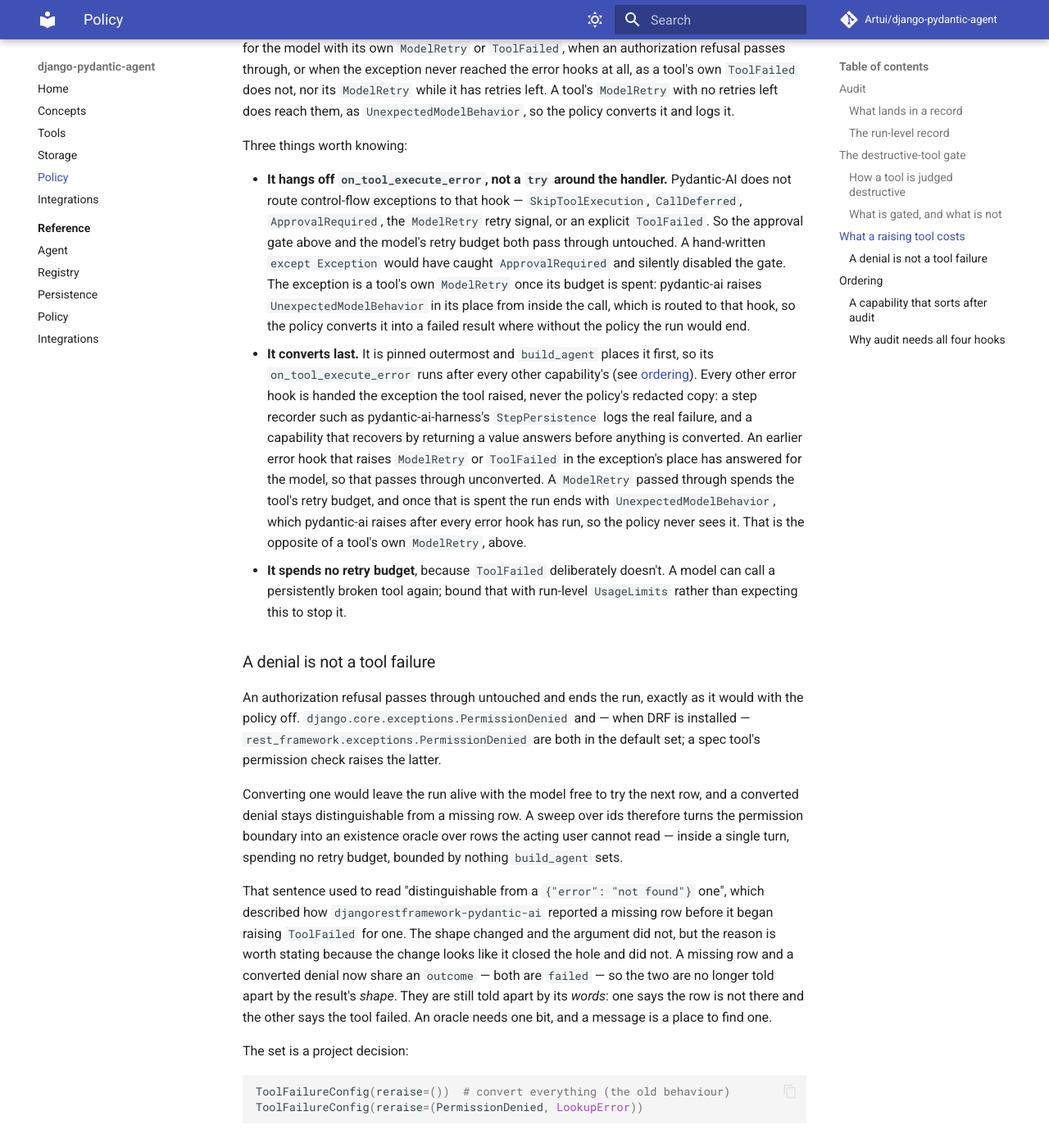
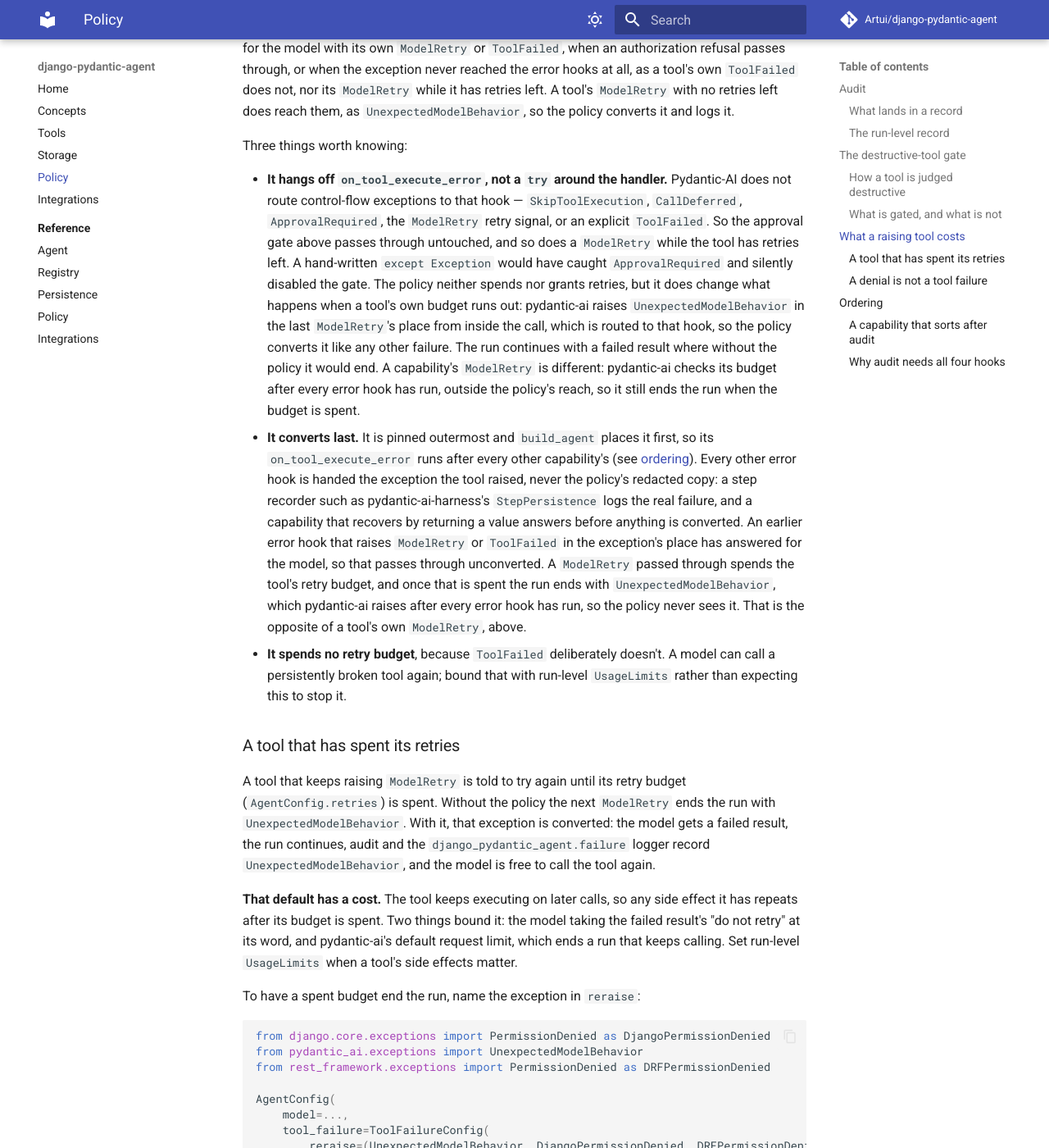
Before and after one commit to Artui/django-pydantic-agent, an MkDocs documentation site: the page built from docs/policy.md, in a window 1280 px wide and 1400 px high, scrolled down 5093 px. Shown: the whole window at 82% size. Built offline with MkDocs 1.6.1 and Material for MkDocs 9.7.7, drawn with Linux system fonts in a browser that asks for light colours; comment, search, counter and statistics services are not loaded; some of the changed text lies outside the part shown.

Commit message:
Say honestly what the failure policy does to a spent tool retry budget
The docs claimed the model's retry budget passes through untouched. A tool's
own ModelRetry past its budget is converted into a failed result, so the run
continues. Document that, its cost, and the reraise opt-out, and pin the
opt-out with tests.

Co-Authored-By: Claude Sonnet 5.5 <noreply@anthropic.com>

````diff
--- a/docs/policy.md
+++ b/docs/policy.md
@@ -247,13 +247,17 @@ Three things worth knowing:
 - **It hangs off `on_tool_execute_error`, not a `try` around the handler.**
   Pydantic-AI does not route control-flow exceptions to that hook —
   `SkipToolExecution`, `CallDeferred`, `ApprovalRequired`, the `ModelRetry`
-  retry signal, or an explicit `ToolFailed`. So the approval gate above and the
-  model's retry budget both pass through untouched. A hand-written
-  `except Exception` would have caught `ApprovalRequired` and silently disabled
-  the gate. The exception is a tool's own `ModelRetry` once its budget is
-  spent: pydantic-ai raises `UnexpectedModelBehavior` in its place from inside
-  the call, which is routed to that hook, so the policy converts it into a
-  failed result where without the policy the run would end.
+  retry signal, or an explicit `ToolFailed`. So the approval gate above passes
+  through untouched, and so does a `ModelRetry` while the tool has retries
+  left. A hand-written `except Exception` would have caught `ApprovalRequired`
+  and silently disabled the gate. The policy neither spends nor grants retries,
+  but it does change what happens when a tool's own budget runs out: pydantic-ai
+  raises `UnexpectedModelBehavior` in the last `ModelRetry`'s place from inside
+  the call, which is routed to that hook, so the policy converts it like any
+  other failure. The run continues with a failed result where without the
+  policy it would end. A capability's `ModelRetry` is different: pydantic-ai
+  checks its budget after every error hook has run, outside the policy's reach,
+  so it still ends the run when the budget is spent.
 - **It converts last.** It is pinned outermost and `build_agent` places it
   first, so its `on_tool_execute_error` runs after every other capability's
   (see [ordering](#ordering)). Every other error hook is handed the exception
@@ -269,6 +273,49 @@ Three things worth knowing:
 - **It spends no retry budget**, because `ToolFailed` deliberately doesn't.
   A model can call a persistently broken tool again; bound that with run-level
   `UsageLimits` rather than expecting this to stop it.
+
+### A tool that has spent its retries
+
+A tool that keeps raising `ModelRetry` is told to try again until its retry
+budget (`AgentConfig.retries`) is spent.
+Without the policy the next `ModelRetry` ends the run with
+`UnexpectedModelBehavior`. With it, that exception is converted: the model gets
+a failed result, the run continues, audit and the
+`django_pydantic_agent.failure` logger record `UnexpectedModelBehavior`, and the
+model is free to call the tool again.
+
+**That default has a cost.** The tool keeps executing on later calls, so any
+side effect it has repeats after its budget is spent. Two things bound it: the
+model taking the failed result's "do not retry" at its word, and pydantic-ai's
+default request limit, which ends a run that keeps calling. Set run-level `UsageLimits`
+when a tool's side effects matter.
+
+To have a spent budget end the run, name the exception in `reraise`:
+
+```python
+from django.core.exceptions import PermissionDenied as DjangoPermissionDenied
+from pydantic_ai.exceptions import UnexpectedModelBehavior
+from rest_framework.exceptions import PermissionDenied as DRFPermissionDenied
+
+AgentConfig(
+    model=...,
+    tool_failure=ToolFailureConfig(
+        reraise=(UnexpectedModelBehavior, DjangoPermissionDenied, DRFPermissionDenied),
+    ),
+)
+```
+
+Two caveats:
+
+- **`reraise` replaces the default set, it does not extend it.** The default is
+  `django.core.exceptions.PermissionDenied` and, when DRF is installed,
+  `rest_framework.exceptions.PermissionDenied`
+  ([a denial is not a tool failure](#a-denial-is-not-a-tool-failure)). A tuple
+  that leaves them out converts denials again, so re-list both.
+- **It ends the run for every `UnexpectedModelBehavior` a tool raises**, not
+  only for its own spent budget: a tool that lets a sub-agent's exhausted
+  budget propagate ends the run too. The two cannot be told apart, because the
+  exception's `__cause__` shows `ModelRetry` in both.
 
 ### A denial is not a tool failure
 
````
Also changed, not shown: CHANGELOG.md (+18 -0 lines), 3 other files.
